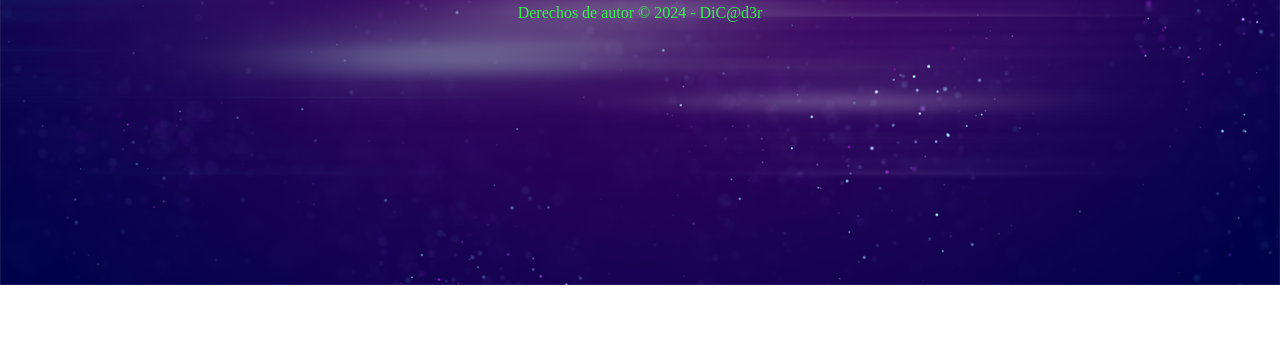
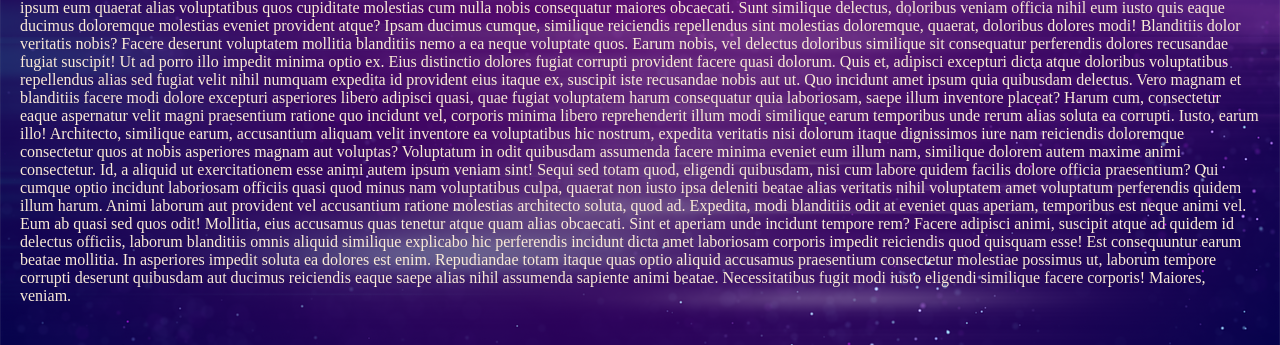
Before and after one commit to dortiz/pltgrafica, a plain HTML site: page pages/nosotros.html in a window 1280 px wide. Shown: the part 198-543 px from the top of the page. Drawn offline with Linux system fonts and the light colour scheme; a web font is replaced by a local one.

Commit message:
productos

```diff
--- a/pages/nosotros.html
+++ b/pages/nosotros.html
@@ -26,7 +26,44 @@
 
     <section>
         <h2>Quienes Somos</h1>
-
+            <p>Lorem ipsum dolor sit amet consectetur adipisicing elit. Aperiam sint tempora nostrum eius blanditiis
+                recusandae quasi ea reiciendis corporis sequi, totam repudiandae velit quos aspernatur, cum hic maiores
+                dolor, nisi possimus ipsam quia accusamus consectetur vero et. Laborum animi dolor facere sapiente
+                officiis reiciendis! Esse odio maiores explicabo. Dolorem temporibus eligendi facere, consequuntur
+                exercitationem dignissimos ipsa perferendis. Optio quis maiores nostrum dolorum aut cumque voluptates,
+                officia nemo? Tenetur assumenda sint quas, hic sed aliquam similique quia pariatur unde vero sit
+                ducimus, fuga debitis mollitia necessitatibus porro! Dicta tempore quod accusamus quia doloremque,
+                accusantium ipsa corporis iste veritatis sit laboriosam ipsum eum quaerat alias voluptatibus quos
+                cupiditate molestias cum nulla nobis consequatur maiores obcaecati. Sunt similique delectus, doloribus
+                veniam officia nihil eum iusto quis eaque ducimus doloremque molestias eveniet provident atque? Ipsam
+                ducimus cumque, similique reiciendis repellendus sint molestias doloremque, quaerat, doloribus dolores
+                modi! Blanditiis dolor veritatis nobis? Facere deserunt voluptatem mollitia blanditiis nemo a ea neque
+                voluptate quos. Earum nobis, vel delectus doloribus similique sit consequatur perferendis dolores
+                recusandae fugiat suscipit! Ut ad porro illo impedit minima optio ex. Eius distinctio dolores fugiat
+                corrupti provident facere quasi dolorum. Quis et, adipisci excepturi dicta atque doloribus voluptatibus
+                repellendus alias sed fugiat velit nihil numquam expedita id provident eius itaque ex, suscipit iste
+                recusandae nobis aut ut. Quo incidunt amet ipsum quia quibusdam delectus. Vero magnam et blanditiis
+                facere modi dolore excepturi asperiores libero adipisci quasi, quae fugiat voluptatem harum consequatur
+                quia laboriosam, saepe illum inventore placeat? Harum cum, consectetur eaque aspernatur velit magni
+                praesentium ratione quo incidunt vel, corporis minima libero reprehenderit illum modi similique earum
+                temporibus unde rerum alias soluta ea corrupti. Iusto, earum illo! Architecto, similique earum,
+                accusantium aliquam velit inventore ea voluptatibus hic nostrum, expedita veritatis nisi dolorum itaque
+                dignissimos iure nam reiciendis doloremque consectetur quos at nobis asperiores magnam aut voluptas?
+                Voluptatum in odit quibusdam assumenda facere minima eveniet eum illum nam, similique dolorem autem
+                maxime animi consectetur. Id, a aliquid ut exercitationem esse animi autem ipsum veniam sint! Sequi sed
+                totam quod, eligendi quibusdam, nisi cum labore quidem facilis dolore officia praesentium? Qui cumque
+                optio incidunt laboriosam officiis quasi quod minus nam voluptatibus culpa, quaerat non iusto ipsa
+                deleniti beatae alias veritatis nihil voluptatem amet voluptatum perferendis quidem illum harum. Animi
+                laborum aut provident vel accusantium ratione molestias architecto soluta, quod ad. Expedita, modi
+                blanditiis odit at eveniet quas aperiam, temporibus est neque animi vel. Eum ab quasi sed quos odit!
+                Mollitia, eius accusamus quas tenetur atque quam alias obcaecati. Sint et aperiam unde incidunt tempore
+                rem? Facere adipisci animi, suscipit atque ad quidem id delectus officiis, laborum blanditiis omnis
+                aliquid similique explicabo hic perferendis incidunt dicta amet laboriosam corporis impedit reiciendis
+                quod quisquam esse! Est consequuntur earum beatae mollitia. In asperiores impedit soluta ea dolores est
+                enim. Repudiandae totam itaque quas optio aliquid accusamus praesentium consectetur molestiae possimus
+                ut, laborum tempore corrupti deserunt quibusdam aut ducimus reiciendis eaque saepe alias nihil assumenda
+                sapiente animi beatae. Necessitatibus fugit modi iusto eligendi similique facere corporis! Maiores,
+                veniam.</p>
     </section>
 
     <footer class="border-radius">
```
Also changed, not shown: pages/productos.html (+8 -0 lines).
